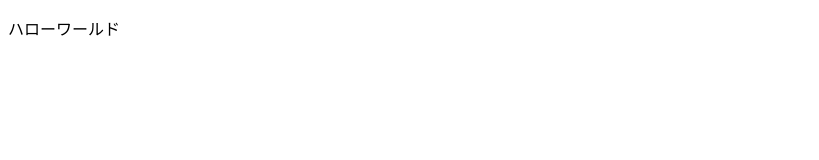
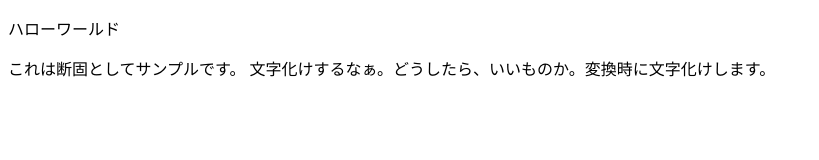
Before and after one commit to katzkawai/sample03, a plain HTML site: page docs/index.html in a window 1280 px wide. Shown: the whole page, without its empty margins (0-819 px from the left). Drawn offline with Linux system fonts and the light colour scheme.

Commit message:
文字化けするね

```diff
--- a/docs/index.html
+++ b/docs/index.html
@@ -10,5 +10,9 @@
 
     <p>ハローワールド</p>
 
+    これは断固としてサンプルです。
+
+    文字化けするなぁ。どうしたら、いいものか。変換時に文字化けします。
+
 </body>
 </html>
```
